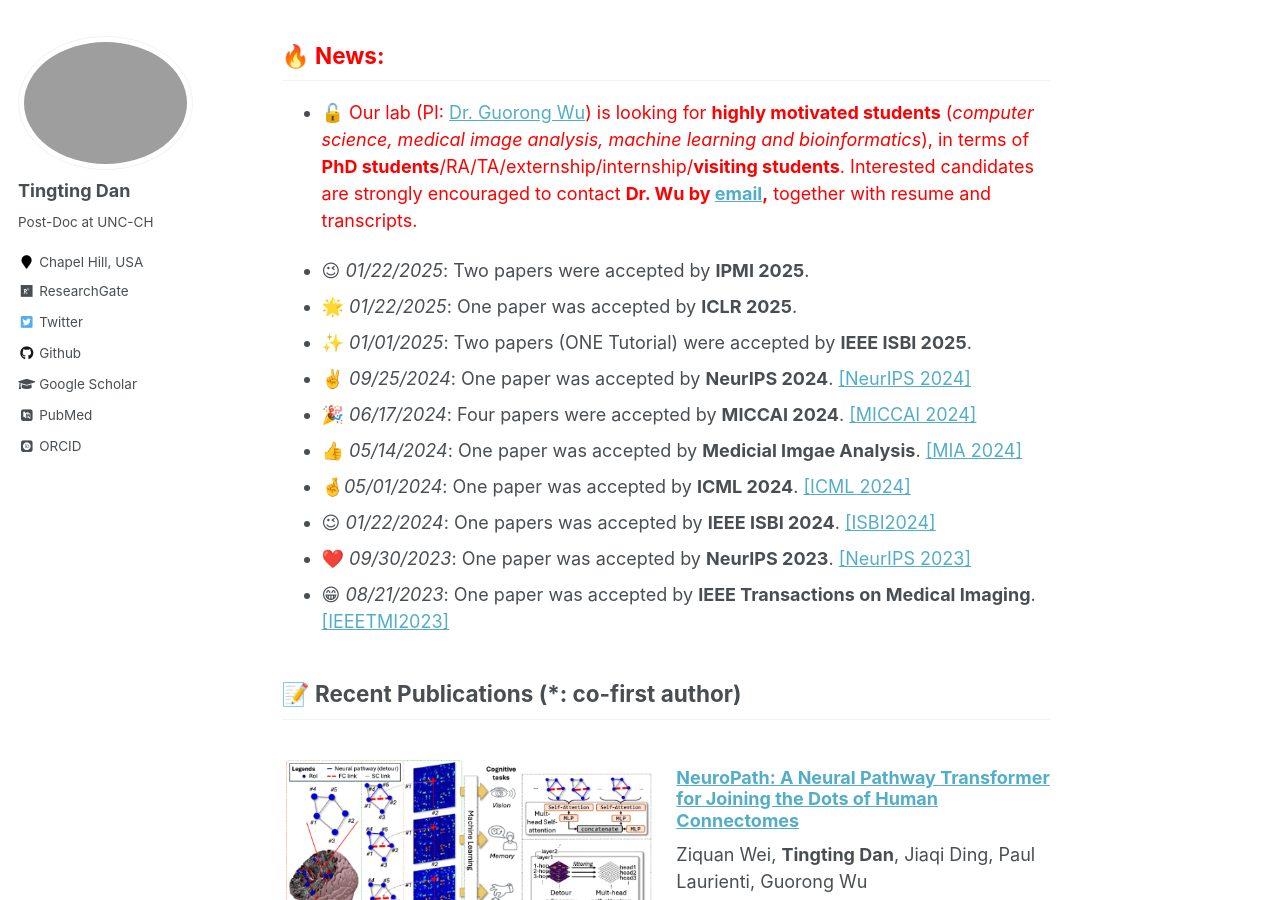
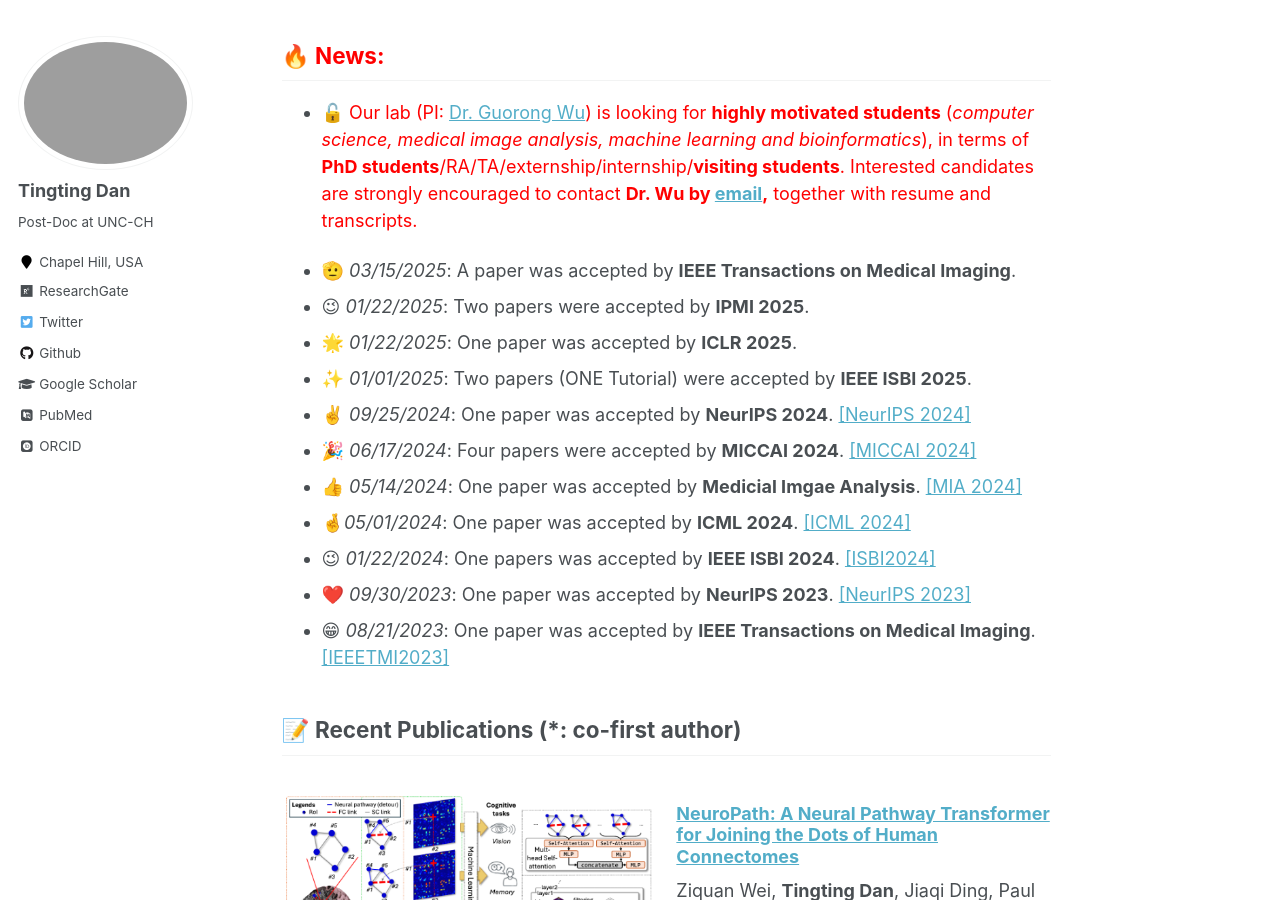
Before and after one commit to Dandy5721/dandy.github.io, a Jekyll site: the page built from _pages/about.md, in a window 1280 px wide and 900 px high, scrolled down 421 px. Built offline with Jekyll 4.4.1, drawn with Linux system fonts in a browser that asks for light colours; some web fonts are replaced; comment, search, counter and statistics services are not loaded.

Commit message:
Update about.md

```diff
--- a/_pages/about.md
+++ b/_pages/about.md
@@ -19,6 +19,7 @@ redirect_from:
 ## 🔥 <span style="color:red">**News:**</span>
  - 🔓 <span style="color:red"> Our lab (PI: [Dr. Guorong Wu](https://www.acmlab.org/team)) is looking for **highly motivated students** (*computer science, medical image analysis, machine learning and bioinformatics*), in terms of **PhD students**/RA/TA/externship/internship/**visiting students**. Interested candidates are strongly encouraged to contact **Dr. Wu by [email](grwu@med.unc.edu),** together with resume and transcripts.</span>
 
+ - 🫡 _03/15/2025_: A paper was accepted by **IEEE Transactions on Medical Imaging**.
   - 😉 _01/22/2025_: Two papers were accepted by **IPMI 2025**.
  - 🌟 _01/22/2025_: One paper was accepted by **ICLR 2025**.
  - ✨ _01/01/2025_: Two papers (ONE Tutorial) were accepted by **IEEE ISBI 2025**.
```
